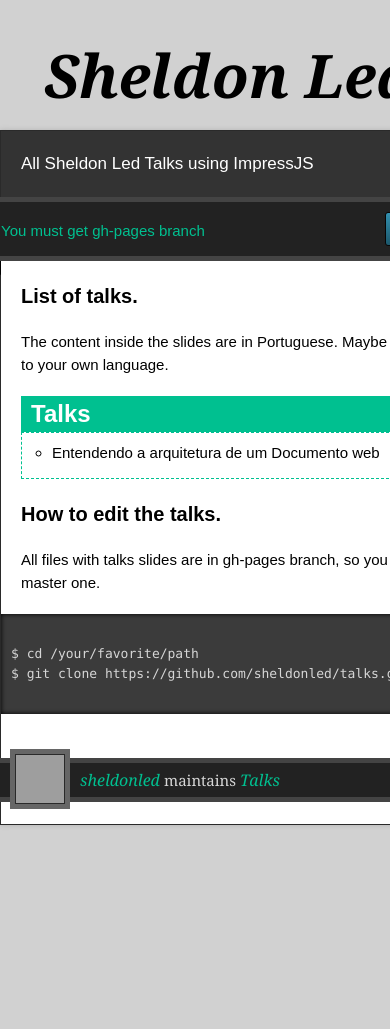
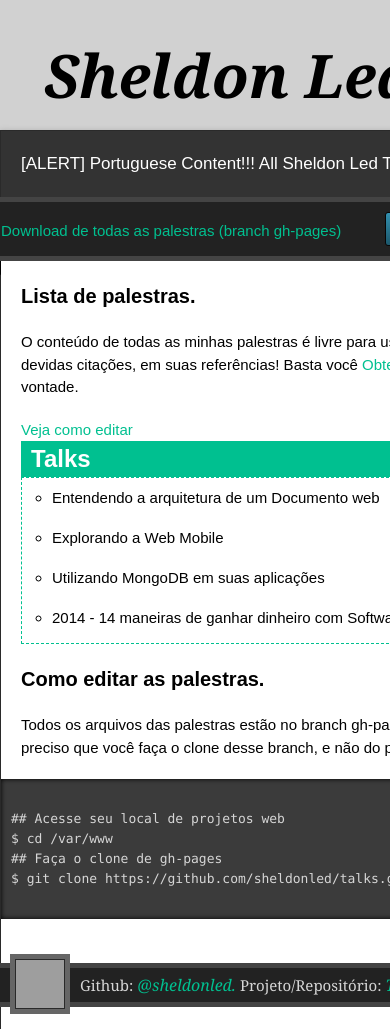
Before and after one commit to sheldonled/talks, a plain HTML site: page index.html in a window 390 px wide. Shown: the top 1029 px of the page. Before the commit the page ends 957 px from the top, so only its background shows below. Drawn offline with Linux system fonts and the light colour scheme; grey boxes are pictures that could not be loaded.

Commit message:
Add palestras: MongoDB, Money SL e Web Mobile

```diff
--- a/index.css
+++ b/index.css
@@ -384,7 +384,7 @@ footer .owner p a {
 }
 
 .markdown-body pre {
-  height: 80px;
+  height: 120px;
   padding: 10px 70px 10px 10px;
   margin-left: -20px;
   margin-right: -20px;
--- a/index.html
+++ b/index.html
@@ -18,34 +18,39 @@
             <h1 class="title">Sheldon Led - Talks</h1>
         </header>
         <div id="container">
-            <p class="tagline">All Sheldon Led Talks using ImpressJS</p>
+            <p class="tagline">[ALERT] Portuguese Content!!! All Sheldon Led Talks using ImpressJS</p>
             <div id="main" role="main">
                 <div class="download-bar">
                     <div class="inner">
                         <a href="https://github.com/sheldonled/talks/tarball/gh-pages" class="download-button tar"><span>[tar] Download All</span></a>
                         <a href="https://github.com/sheldonled/talks/zipball/gh-pages" class="download-button zip"><span>[zip] Download All</span></a>
-                        <a href="https://github.com/sheldonled/talks" class="code">You must get gh-pages branch</a>
+                        <a href="https://github.com/sheldonled/talks" class="code">Download de todas as palestras (branch gh-pages)</a>
                     </div>
                 <span class="blc"></span><span class="trc"></span>
             </div>
             <article class="markdown-body">
                 <h3>
-                    <a name="how-to-edit" class="anchor" href="#how-to-edit"></a>
-                    List of talks.
+                    Lista de palestras.
                 </h3>
-                <p>The content inside the slides are in Portuguese. Maybe you could <a href="https://github.com/sheldonled/talks/zipball/gh-pages">get the code</a> and translate it to your own language.</p>
+                <p>O conteúdo de todas as minhas palestras é livre para uso geral, peço apenas que faça as devidas citações, em suas referências! Basta você <a href="https://github.com/sheldonled/talks/zipball/gh-pages">Obter o código no GitHub</a> e modificar a vontade.</p>
+                <a name="how-to-edit" class="anchor" href="#how-to-edit">Veja como editar</a>
                 <h4 class="listtalks">Talks</h4>
                 <ul class="listtalks">
                     <li><a href="dom.html">Entendendo a arquitetura de um Documento web</a></li>
+                    <li><a href="webmobile.html">Explorando a Web Mobile</a></li>
+                    <li><a href="mongodb.html">Utilizando MongoDB em suas aplicações</a></li>
+                    <li><a href="moneysl.html">2014 - 14 maneiras de ganhar dinheiro com Software Livre</a></li>
                 </ul>
                 <h3>
                     <a name="how-to-edit" class="anchor" href="#how-to-edit"></a>
-                    How to edit the talks.
+                    Como editar as palestras.
                 </h3>
-                <p>All files with talks slides are in gh-pages branch, so you have to clone this branch, not the master one.</p>
+                <p>Todos os arquivos das palestras estão no branch gh-pages do meu repositório <a href="https://github.com/sheldonled/talks">talks</a>, então é preciso que você faça o clone desse branch, e não do principal (master).</p>
                 <pre>
                     <code>
-$ cd /your/favorite/path
+## Acesse seu local de projetos web
+$ cd /var/www
+## Faça o clone de gh-pages
 $ git clone https://github.com/sheldonled/talks.git -b gh-pages
                     </code>
                 </pre>
@@ -58,10 +63,11 @@ $ git clone https://github.com/sheldonled/talks.git -b gh-pages
                 <a href="https://github.com/sheldonled" class="avatar">
                     <img src="https://0.gravatar.com/avatar/ebb8ce8b7b6fde6d20864547dac4d671?d=https%3A%2F%2Fidenticons.github.com%2Fb21abf93ccc1ab70fe86909590b68175.png&amp;r=x&amp;s=60" width="48" height="48"/>
                 </a>
+                Github:
                 <a href="https://github.com/sheldonled">
-                    sheldonled
+                    @sheldonled.
                 </a>
-                maintains
+                Projeto/Repositório:
                 <a href="https://github.com/sheldonled/talks">
                     Talks
                 </a>
@@ -69,9 +75,9 @@ $ git clone https://github.com/sheldonled/talks.git -b gh-pages
         </div>
         <div class="creds">
             <small>
-                You may find <a href="https://twitter.com/sheldonled">@sheldonled</a> on twitter.
+                Siga <a href="https://twitter.com/sheldonled">@sheldonled</a> no twitter.
                 <br/>
-                Or visit <a href="http://sheldonled.com">Sheldon Led website</a>
+                Ou visite: <a href="http://sheldonled.com">Sheldon Led website</a>
             </small>
         </div>
     </footer>
```
Also changed, not shown: img/csscrazy.jpg.
